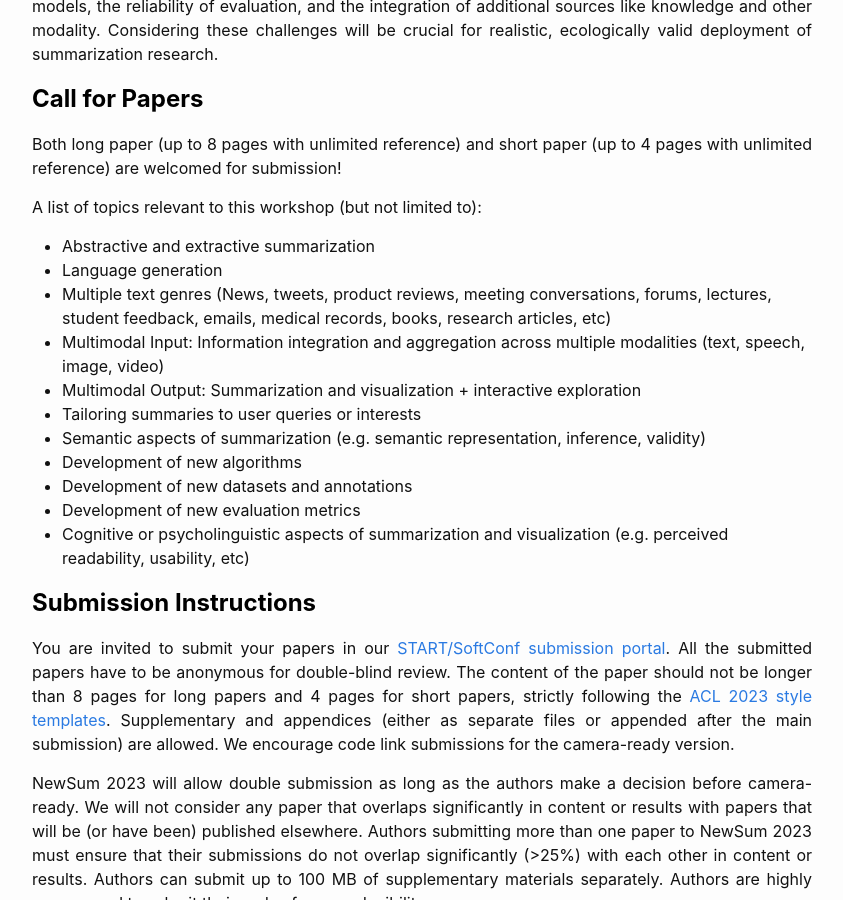
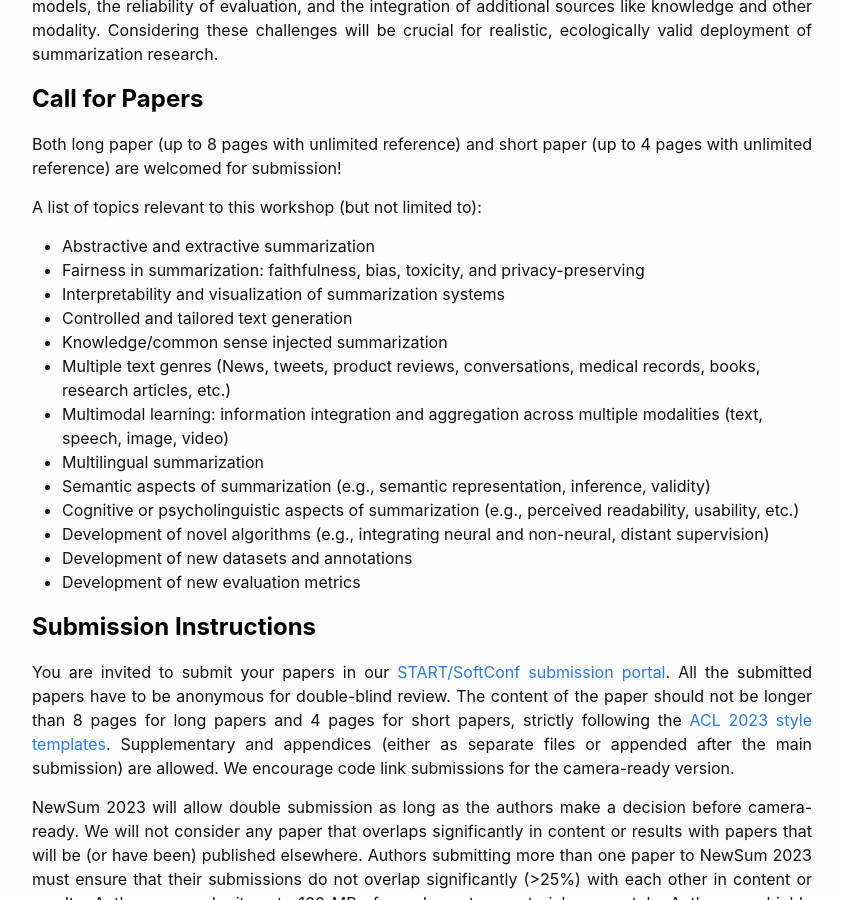
Before and after one commit to newsumm/2025, a Jekyll site: the page built from index.md, in a window 1280 px wide and 900 px high, scrolled down 673 px. Shown: the whole window, without its empty margins (218-1061 px from the left). Built offline with Jekyll 4.4.1, drawn with Linux system fonts in a browser that asks for light colours.

Commit message:
update list of topics

```diff
--- a/index.md
+++ b/index.md
@@ -28,16 +28,19 @@ Both long paper (up to 8 pages with unlimited reference) and short paper (up to
 A list of topics relevant to this workshop (but not limited to):
 
 - Abstractive and extractive summarization
-- Language generation
-- Multiple text genres (News, tweets, product reviews, meeting conversations, forums, lectures, student feedback, emails, medical records, books, research articles, etc)
-- Multimodal Input: Information integration and aggregation across multiple modalities (text, speech, image, video)
-- Multimodal Output: Summarization and visualization + interactive exploration
-- Tailoring summaries to user queries or interests
-- Semantic aspects of summarization (e.g. semantic representation, inference, validity)
-- Development of new algorithms
+- Fairness in summarization: faithfulness, bias, toxicity, and privacy-preserving
+- Interpretability and visualization of summarization systems
+- Controlled and tailored text generation
+- Knowledge/common sense injected summarization
+- Multiple text genres (News, tweets, product reviews, conversations, medical records, books, research articles, etc.)
+- Multimodal learning: information integration and aggregation across multiple modalities (text, speech, image, video)
+- Multilingual summarization
+- Semantic aspects of summarization (e.g., semantic representation, inference, validity)
+- Cognitive or psycholinguistic aspects of summarization (e.g., perceived readability, usability, etc.)
+- Development of novel algorithms (e.g., integrating neural and non-neural, distant supervision)
 - Development of new datasets and annotations
 - Development of new evaluation metrics
-- Cognitive or psycholinguistic aspects of summarization and visualization (e.g. perceived readability, usability, etc)
+
 
 
 <h2 class="blackpar_title" id="Submission">Submission Instructions</h2>
```
